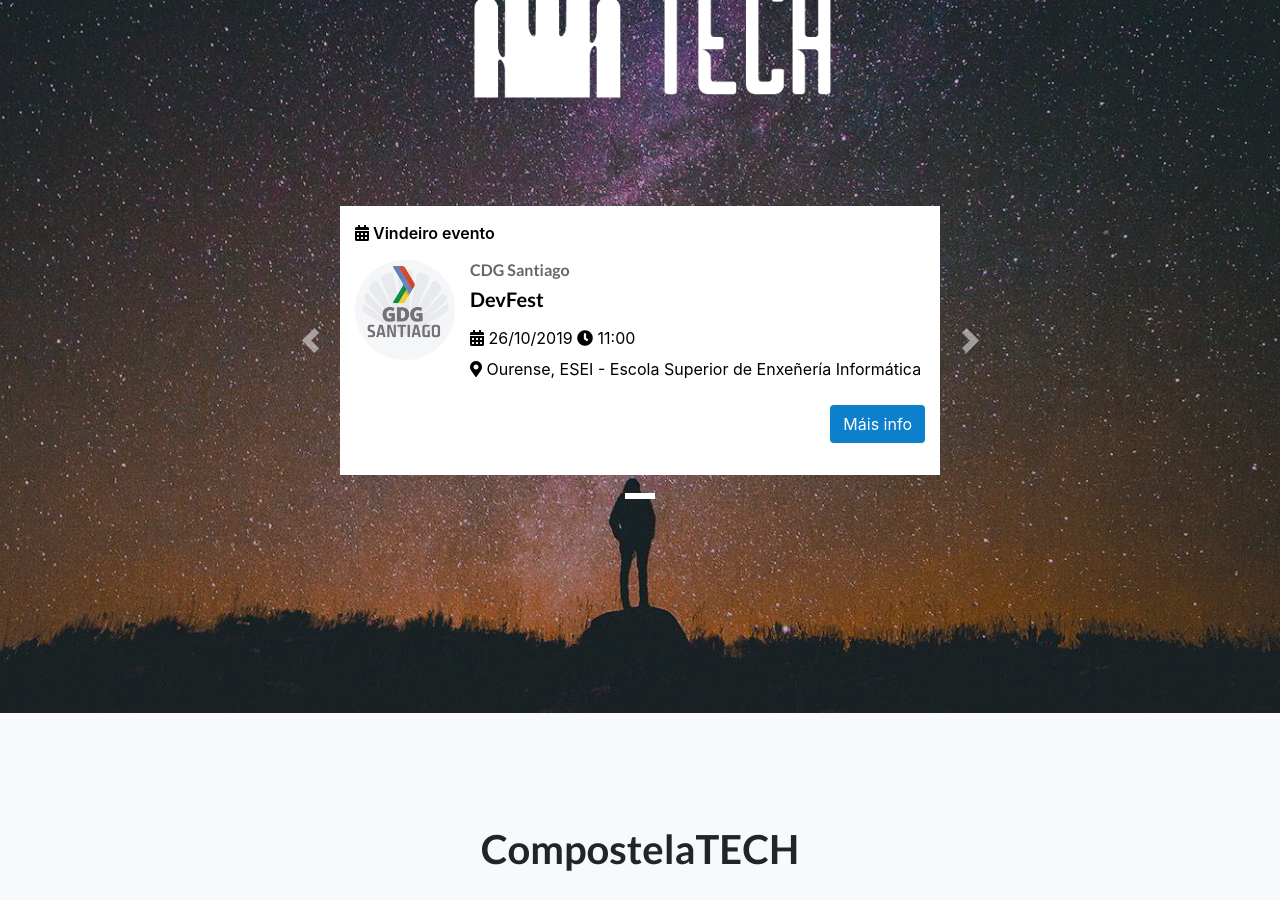
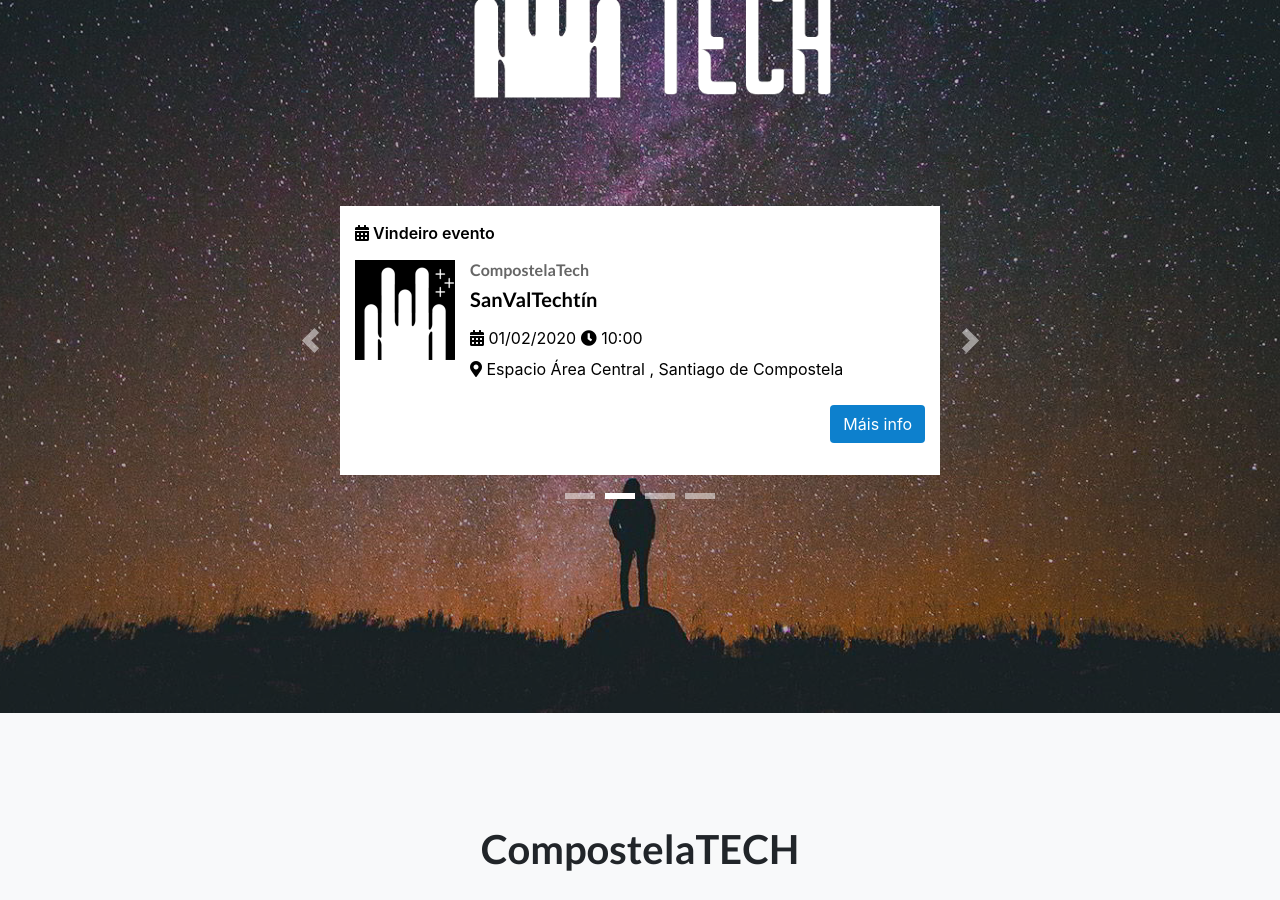
Before and after one commit to compostelatech/compostelatech.github.io, a Jekyll site: the page built from index.html, in a window 1280 px wide and 900 px high, scrolled down 308 px. Built offline with Jekyll 4.4.1, drawn with Linux system fonts in a browser that asks for light colours; the list of posts is cut into pages by our own code; comment, search, counter and statistics services are not loaded; some of the changed lines change nothing that is shown.

Commit message:
udpate data events

```diff
--- a/_data/eventos.yml
+++ b/_data/eventos.yml
@@ -1,13 +1,49 @@
+- grupo: XantarDev
+  logo: g_logo_xantardev.jpg
+  fecha: 2020-01-18
+  hora: "10:00"
+  titulo: "Datos y Privacidad Edition"
+  lugar: "Centro Sociocultural O Castiñeiriño, Santiago de Compostela"
+  url_lugar: https://goo.gl/maps/C2yeffpahjt
+  mas_info: https://xantardev.org/xantardev-datos-y-privacidad-edition/
+
+- grupo: CompostelaTech
+  logo: g_logo_compostelatech.jpg
+  fecha: 2020-02-01
+  hora: "10:00"
+  titulo: "SanValTechtín"
+  lugar: "Espacio Área Central , Santiago de Compostela"
+  url_lugar: https://goo.gl/maps/ffiyi2fajaohboeS9
+  mas_info: https://nolegaltech.github.io/legalopenspace/index.html
+
+- grupo: XantarDev
+  logo: g_logo_xantardev.jpg
+  fecha: 2020-02-14
+  hora: "18:00"
+  titulo: "San ValTechtín"
+  lugar: "Centro Sociocultural O Castiñeiriño, Santiago de Compostela"
+  url_lugar: https://goo.gl/maps/C2yeffpahjt
+  mas_info: https://www.meetup.com/es-ES/XantarDev/
+
 - grupo: CDG Santiago
   logo: g_logo_gdgsantiago.jpg
-  fecha: 2019-10-26
-  hora: "11:00"
-  titulo: "DevFest"
-  lugar: "Ourense, ESEI - Escola Superior de Enxeñería Informática"
+  fecha: 2020-03-28
+  hora: "09:30"
+  titulo: "WTM Galicia 2020"
+  lugar: "A Coruña"
   url_lugar:
-  mas_info: https://devfest.gdggalicia.com/
+  mas_info: https://www.meetup.com/es-ES/GDG-Coruna/events/267885762/
 
 # EJEMPLOS e Historico de eventos publicados por cada grupo:
+
+# - grupo: CDG Santiago
+#   logo: g_logo_gdgsantiago.jpg
+#   fecha: 2019-10-26
+#   hora: "11:00"
+#   titulo: "DevFest"
+#   lugar: "Ourense, ESEI - Escola Superior de Enxeñería Informática"
+#   url_lugar:
+#   mas_info: https://devfest.gdggalicia.com/
 
 # - grupo: XantarDev
 #   logo: g_logo_xantardev-netcoreconf.jpg
```
